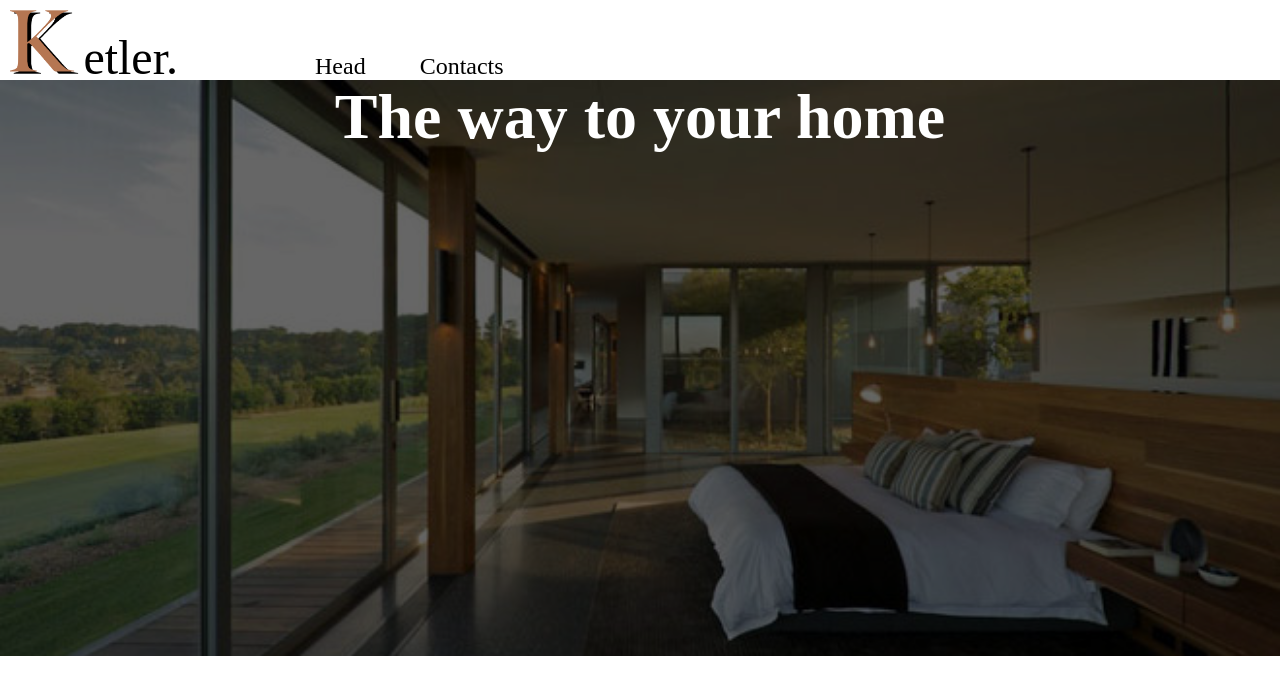
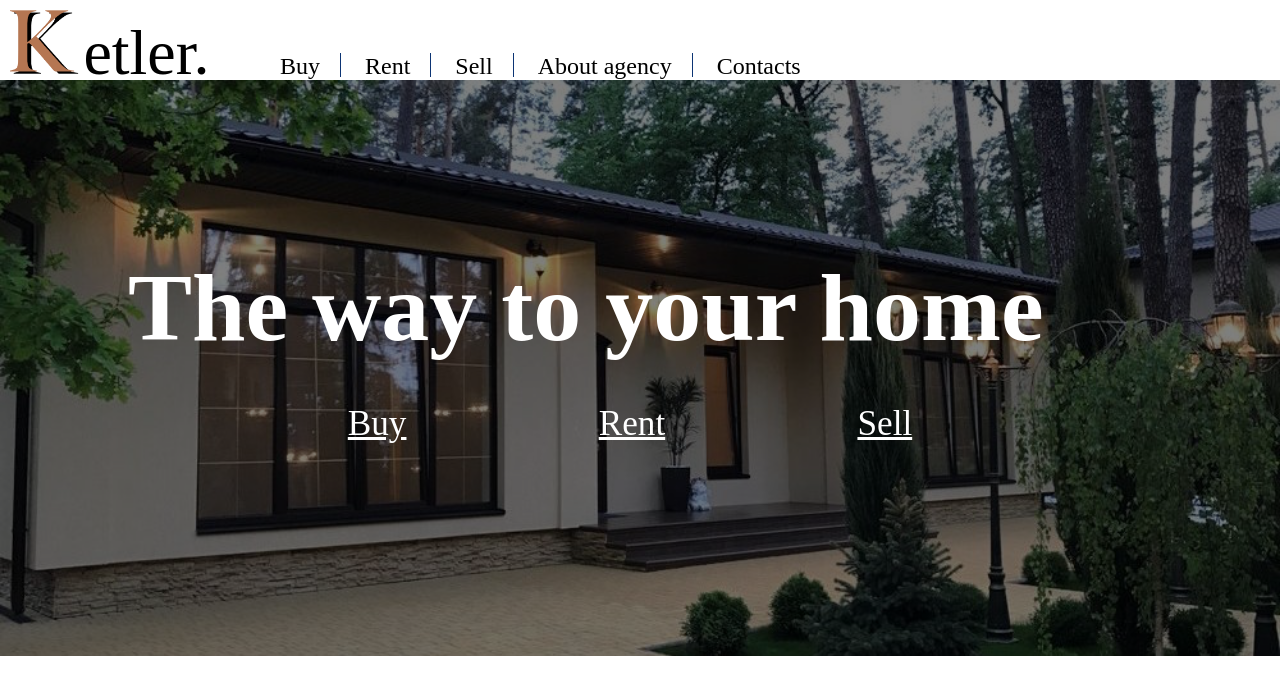
Before and after one commit to delieva/KetlerAgency, a plain HTML site: page main.html in a window 1280 px wide. Drawn offline with Linux system fonts and the light colour scheme.

Commit message:
worked with menus

```diff
--- a/css/main.css
+++ b/css/main.css
@@ -4,3 +4,6 @@
 body{
     margin: 0;
 }
+.text{
+    font-family: "Big Caslon";
+}
--- a/css/navigation.css
+++ b/css/navigation.css
@@ -1,26 +1,39 @@
-nav{
-    padding: 0px;
-    display: inline-block;
+/*nav{*/
+    /*padding: 0px;*/
+    /*display: inline-block;*/
+/*}*/
+.head{
+    height: 5em;
+    z-index: 100000;
+    /*overflow: hidden;*/
 }
 #navigation{
     /*display: flex;*/
-    height: 5em;
-    z-index: 100;
+    display: inline-block;
 }
-.menu .sub_menu {
-    display: inline;
-    margin: 20px 30px 20px 10px;
-    padding: 0px;
+.menu{
+    padding: 0;
 }
-.menu li a{
+
+.sub_menu {
+    display: inline-block;
+    height: 1.5em;
+    padding: 0 20px;
+    border-right: 1px solid #0c3474;
+    /*border-right: 1px solid black;*/
+}
+.sub_menu:last-child{
+    border-right: unset;
+}
+.menu .sub_menu a{
     font-size: 1.5em;
     text-decoration: none;
     color: black;
-    padding: 5px;
     display: inline-block;
 }
 
-#navigation li a:hover{
+.menu .sub_menu a:hover{
+    text-decoration: underline  ;
     color: #673f0f;
 }
 
@@ -39,5 +52,11 @@ nav{
 }
 .logo div{
     display: inline-block;
-    font-size: 3em;
+    font-size: 4em;
 }
+.menu_splitter{
+    background-color: black;
+    height: 1.5em;
+    width: 1px;
+    display: inline-block;
+}
--- a/css/slider.css
+++ b/css/slider.css
@@ -1,68 +1,78 @@
-
+/*Make the wrap #slides the same size as photos*/
+/*with setting the same aspect ratio(20x9)*/
 #slides{
     position: relative;
     width: 100%;
     padding: 0px;
     margin: 0;
-    /*height: auto;*/
+    background-color: black;
     z-index: 100;
     display: flex;
-    justify-content: center;
 }
-
+#slides:before {
+    display: block;
+    content: "";
+}
 .slide{
     position: absolute;
     left: 0px;
     top: 0px;
-    /*width: 100%;*/
+    width: 100%;
     opacity: 0;
-    min-width: 100%;
+    /*min-width: 100;*/
     -webkit-transition: opacity 4s;
     -moz-transition: opacity 4s;
     -o-transition: opacity 4s;
     transition: opacity 4s;
 }
+#slides:before{
+    margin-top: 45%;
+}
+.showing{
+    opacity: 0.5;
+}
 
-.showing{
-    opacity: 0.4;
+/*Inner div of a slider*/
+.slider_inside{
+    position: center;
+    width: 80%;
+    z-index: 100000;
+    margin: auto;
+}
+
+.slider_menu_wrapp{
+    margin: auto;
+}
+
+.slider_menu{
+    padding: 0 20%;
+    display: -webkit-box;
+    display: -ms-flexbox;
+    display: flex;
+    -webkit-box-pack: justify;
+    -ms-flex-pack: justify;
+    justify-content: space-between;
+}
+
+.slider_menu_item {
+    display: inline;
+    margin: 20px 30px 20px 10px;
+    padding: 0px;
+}
+.slider_menu .slider_menu_item a{
+    font-size: 2.2em;
+    color: white;
+    padding: 5px;
+    display: inline-block;
+}
+
+.slider_menu .slider_menu_item a:hover{
+    opacity: 0.8;
 }
 
 .slider_text{
-    position: absolute;
     z-index: 50;
     color: white;
     font-weight: bold;
-    font-size: 4em;
-    margin: auto;
-    /*text-shadow:*/
-            /*-0   -2px 0   #000000,*/
-            /*0   -2px 0   #000000,*/
-            /*-0    2px 0   #000000,*/
-            /*0    2px 0   #000000,*/
-            /*-2px -0   0   #000000,*/
-            /*2px -0   0   #000000,*/
-            /*-2px  0   0   #000000,*/
-            /*2px  0   0   #000000,*/
-            /*-1px -2px 0   #000000,*/
-            /*1px -2px 0   #000000,*/
-            /*-1px  2px 0   #000000,*/
-            /*1px  2px 0   #000000,*/
-            /*-2px -1px 0   #000000,*/
-            /*2px -1px 0   #000000,*/
-            /*-2px  1px 0   #000000,*/
-            /*2px  1px 0   #000000,*/
-            /*-2px -2px 0   #000000,*/
-            /*2px -2px 0   #000000,*/
-            /*-2px  2px 0   #000000,*/
-            /*2px  2px 0   #000000,*/
-            /*-2px -2px 0   #000000,*/
-            /*2px -2px 0   #000000,*/
-            /*-2px  2px 0   #000000,*/
-            /*2px  2px 0   #000000;*/
+    font-size: 6em;
 }
-
-.slider_background{
-    width: 100%;
-    background-color: black;
-
-}
--- a/css/text.css
+++ /dev/null
@@ -1,3 +0,0 @@
-.text{
-    font-family: "Big Caslon";
-}
--- a/index.html
+++ b/main.html
@@ -7,19 +7,22 @@
     <link rel="shortcut icon" href="media/K.png" type="image/x-icon">
 </head>
 <body>
-<div id="navigation">
+    <header class="head ">
     <div class="logo text">
         <img src="media/K.png">
         <div>etler.</div>
     </div>
-    <nav>
+    <nav id="navigation">
         <ul class="menu" >
-            <li class="sub_menu"><a class="text" href="#greeting">Head</a></li>
+            <li class="sub_menu"><a class="text" href="#greeting">Buy</a></li>
             <!--<li class="sub_menu">-->
                 <!--<a class="text" href="#skills">Skills</a>-->
                 <!--<ul class="subsub_menu">-->
                 <!--</ul>-->
             <!--</li>-->
+            <li class="sub_menu"><a class="text" href="#connect">Rent</a></li>
+            <li class="sub_menu"><a class="text" href="#connect">Sell</a></li>
+            <li class="sub_menu"><a class="text" href="#connect">About agency</a></li>
             <li class="sub_menu"><a class="text" href="#connect">Contacts</a></li>
         </ul>
         <div class="wrapper_burger">
@@ -33,24 +36,23 @@
             </nav>
         </div>
     </nav>
-</div>
-        <figure id="slides">
-            <!--<figure class="above_slider">-->
-            <!--</figure>-->
+</header>
+    <div id="slides">
+        <div class="slider_inside">
             <div class="slider_text text">The way to your home</div>
-            <img class="slide" src="media/f218ee14af62f63e876e706260efd8bb-1024x675.jpg" alt="My photo">
-            <img class="slide showing" src="media/1547801260_01.jpg" alt="My photo">
-            <img class="slide" src="media/doma.jpg" alt="My photo">
-            <!--<img class="slide" src="media/Kryukovshhine11.jpg" alt="My photo">-->
-        </figure>
-<img class='slider_background' src="media/background.jpg" alt="">
-<!--<img src="media/doma.jpg" alt="My photo">-->
-<!--<img src="media/doma.jpg" alt="My photo">-->
-<!--<img  src="media/doma.jpg" alt="My photo">-->
-<!--<img  src="media/doma.jpg" alt="My photo">-->
-<!--<img  src="media/doma.jpg" alt="My photo">-->
-<!--<img src="media/doma.jpg" alt="My photo">-->
-<!--<img src="media/doma.jpg" alt="My photo">-->
+            <nav id="slider_navigation">
+                <ul class="slider_menu">
+                    <li class="slider_menu_item"><a class="text" href="#greeting">Buy</a></li>
+                    <li class="slider_menu_item"><a class="text" href="#connect">Rent</a></li>
+                    <li class="slider_menu_item"><a class="text" href="#connect">Sell</a></li>
+                </ul>
+            </nav>
+        </div>
+        <img class="slide showing" src="media/f218ee14af62f63e876e706260efd8bb-1024x675.jpg" alt="My photo">
+        <img class="slide" src="media/1547801260_01.jpg" alt="My photo">
+        <img class="slide" src="media/doma.jpg" alt="My photo">
+        <!--<img class="slide" src="media/Kryukovshhine11.jpg" alt="My photo">-->
+    </div>
     <script>
 		let slides = document.querySelectorAll('#slides .slide');
 		let currentSlide = 0;
--- /dev/null
+++ b/test/1.css
@@ -0,0 +1,28 @@
+div {
+    width: 20%;
+    background: #f08080;
+    overflow: hidden;
+    margin-bottom: 20px;
+    position: relative;
+}
+div:before {
+    content: '';
+    display: block;
+}
+div:first-child:before {
+    margin-top: 50%;
+}
+div:nth-child(2):before {
+    margin-top: 200%;
+}
+div:nth-child(3):before {
+    margin-top: 33.3%;
+}
+span {
+    position: absolute;
+    top: 50%;
+    transform: translateY(-50%);
+    width: 100%;
+    text-align: center;
+    font-size: 20px;
+}
```
Also changed, not shown: about.html (added, +10 -0 lines), galery.html (added, +10 -0 lines), test/1.html (added, +21 -0 lines), 1 other file.
